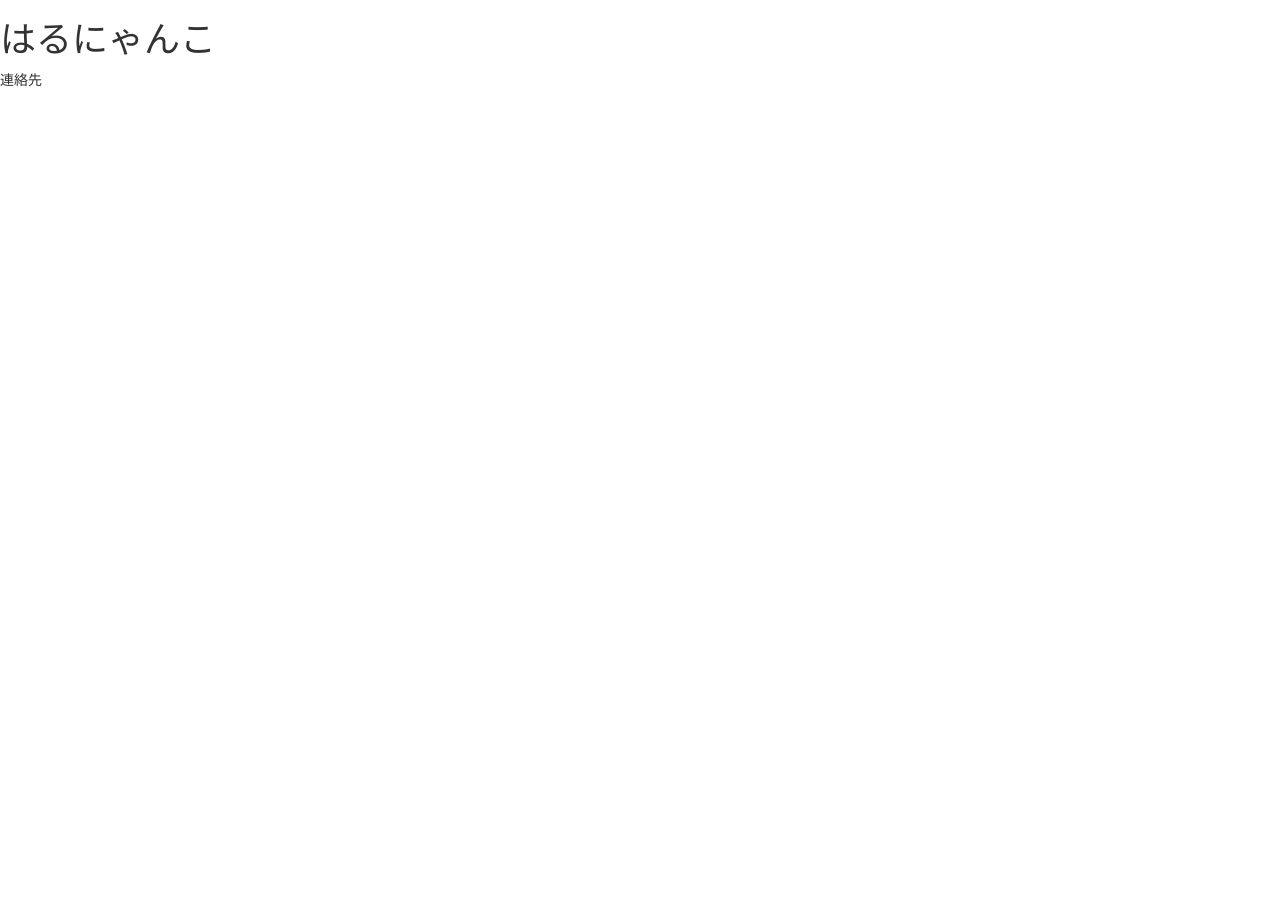
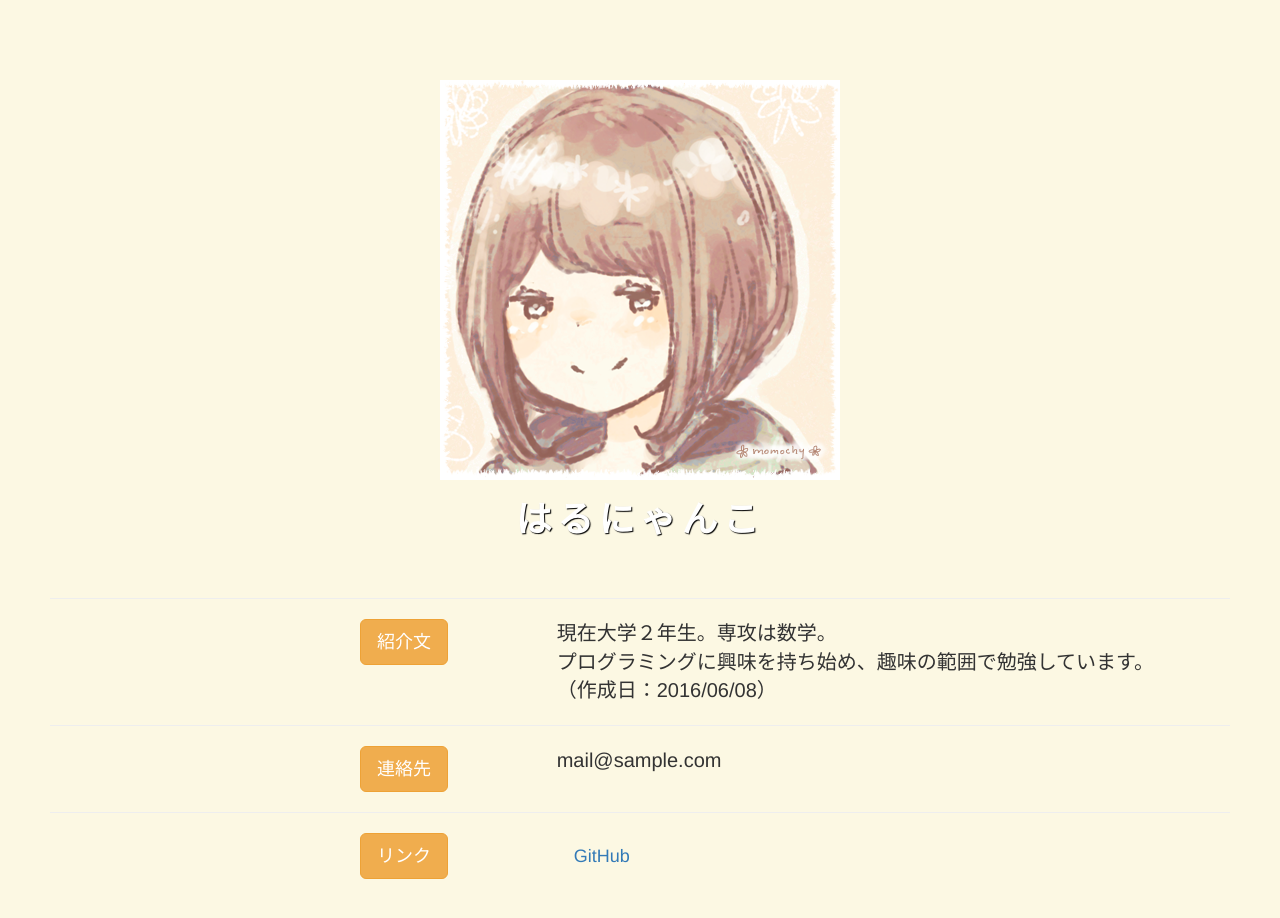
Before and after one commit to harunyank0/harunyank0.github.io, a plain HTML site: page index.html in a window 1280 px wide. Before the commit the page ends 800 px from the top, so only its background shows below. Drawn offline with nearby package versions, Linux system fonts and the light colour scheme.

Commit message:
second commit

```diff
--- a/index.html
+++ b/index.html
@@ -11,11 +11,73 @@
     <script src="//ajax.googleapis.com/ajax/libs/jquery/1.11.3/jquery.min.js"></script>
     <!-- BootstrapのJS読み込み -->
     <script src="//maxcdn.bootstrapcdn.com/bootstrap/3.3.5/js/bootstrap.min.js"></script>
+    <style>
+      body {
+        font-size: 20px;
+        padding: 80px 50px;
+        background-color: #fcf8e3;
+      }
+
+      h1 {
+        letter-spacing: 0.15em;
+        color: #fff;
+        text-shadow: 1px 1px 1px #000;
+      }
+
+    </style>
   </head>
   <body>
-    <h1>はるにゃんこ</h1>
+    <form class="form-horizontal">
+    <div class="container-fluid">
+      <div class="text-center">
+        <img src="profile.png" alt="" /><br>
+        <h1><strong>はるにゃんこ</strong></h1><br>
+      </div>
+    </div>
+    <hr>
 
-    連絡先
+    <div class="container-fluid">
+      <div class="row">
+        <div class="col-sm-3">
+        </div>
+        <div class="col-sm-2">
+          <button type="button" class="btn btn-warning btn-lg">紹介文</button><br>
+        </div>
+        <div class="col-sm-7">
+          現在大学２年生。専攻は数学。<br>
+          プログラミングに興味を持ち始め、趣味の範囲で勉強しています。<br>
+          （作成日：2016/06/08）
+        </div>
+      </div>
+    </div>
+    <hr>
 
+    <div class="container-fluid">
+      <div class="row">
+        <div class="col-sm-3"></div>
+        <div class="col-sm-2">
+          <button type="button" class="btn btn-warning btn-lg">連絡先</button><br>
+        </div>
+        <div class="col-sm-7">
+          mail@sample.com
+        </div>
+      </div>
+    </div>
+    <hr>
+    <div class="container-fluid">
+      <div class="row">
+        <div class="col-sm-3">
+        </div>
+        <div class="col-sm-2">
+          <button type="button" class="btn btn-warning btn-lg">リンク</button><br>
+        </div>
+        <div class="col-sm-7">
+          <a href="https://github.com/harunyank0" target="_blank">
+            <button type="button" class="btn btn-link btn-lg">GitHub</button>
+          </a>
+        </div>
+      </div>
+    </div>
+  </form>
   </body>
 </html>
```
Also changed, not shown: profile.png (added).
